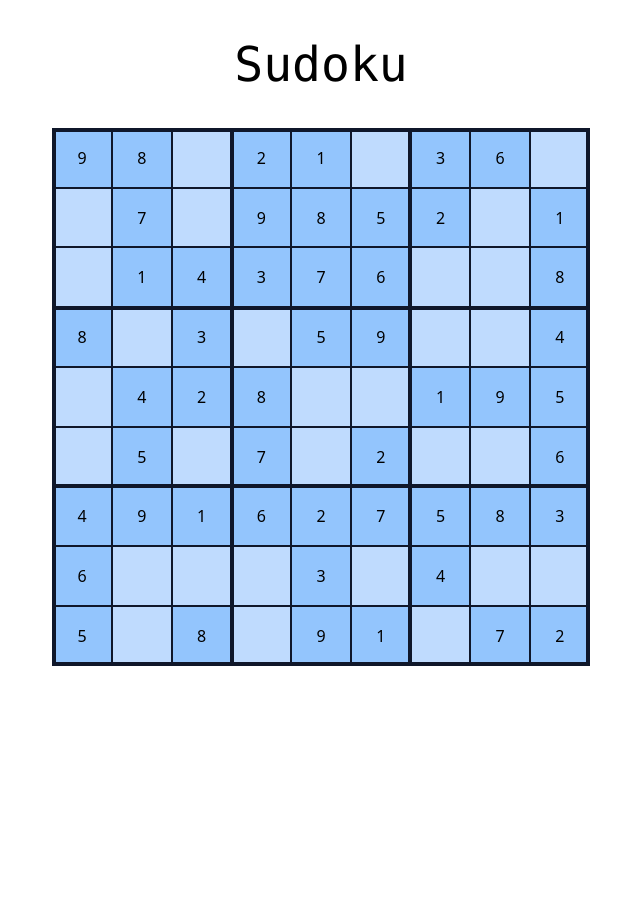
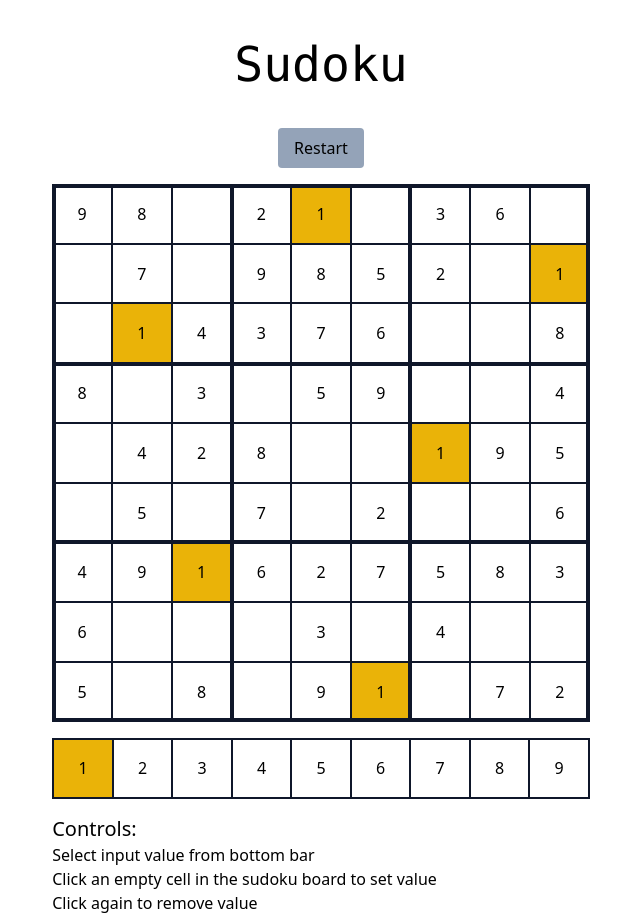
Before and after one commit to TomaSajt/tomasajt.xyz, a SvelteKit app: page /sudoku in a window 1280 px wide. Shown: the whole page, without its empty margins (319-959 px from the left). Before the commit the page ends 800 px from the top, so only its background shows below. Built offline with nearby package versions, Linux system fonts and the light colour scheme.

Commit message:
add new input system for sudoku

```diff
--- a/src/routes/sudoku/+page.svelte
+++ b/src/routes/sudoku/+page.svelte
@@ -1,20 +1,14 @@
 <script lang="ts">
     let board: number[];
     let fixed: boolean[];
-    let styleStates: StyleState[];
-    let interest: boolean[];
-    let conflict: boolean[];
     import { checkSolvable, makeBoard, getPosInfo } from "./sudoku";
     import { fade } from "svelte/transition";
     import { onMount } from "svelte";
     let inited = false;
     let solved = false;
-    let selectedInd: number;
-    function onClickSquare(i: number) {
-        if (fixed[i]) return;
-        selectedInd = i;
-        updateCellStyles();
-    }
+
+    let selectedInput = 1;
+
     onMount(() => {
         restart();
         inited = true;
@@ -22,133 +16,106 @@
         return () => document.removeEventListener("keydown", keydown);
     });
 
+    function onClickSquare(i: number) {
+        if (solved) return;
+        if (fixed[i]) return;
+        board[i] = board[i] === selectedInput ? 0 : selectedInput;
+        checkDone();
+    }
+
     function restart() {
         solved = false;
-        selectedInd = -1;
         board = makeBoard(30);
         fixed = Array(81).fill(true);
         for (let i = 0; i < 81; i++) {
             if (board[i] == 0) fixed[i] = false;
         }
         checkDone();
-        updateCellStyles();
-    }
-    function updateCellStyles() {
-        // 0 - fixed, 1 - interactable, 2 - selected, 3 - solved
-        styleStates = Array(81).fill(0);
-        interest = Array(81).fill(false);
-        conflict = Array(81).fill(false);
-        let selPosInfo = getPosInfo(selectedInd);
-        for (let i = 0; i < 81; i++) {
-            if (solved) styleStates[i] = StyleState.Solved;
-            else if (fixed[i]) styleStates[i] = StyleState.Fixed;
-            else if (i == selectedInd) styleStates[i] = StyleState.Selected;
-            else styleStates[i] = StyleState.Normal;
-            if (selectedInd == -1) continue;
-            let posInfo = getPosInfo(i);
-            interest[i] =
-                selPosInfo.aid == posInfo.aid ||
-                selPosInfo.x == posInfo.x ||
-                selPosInfo.y == posInfo.y ||
-                (board[selectedInd] != 0 && board[selectedInd] == board[i]);
-            conflict[i] =
-                (selPosInfo.aid == posInfo.aid ||
-                    selPosInfo.x == posInfo.x ||
-                    selPosInfo.y == posInfo.y) &&
-                board[selectedInd] != 0 &&
-                board[selectedInd] == board[i];
-        }
-    }
-
-    enum StyleState {
-        Fixed,
-        Normal,
-        Selected,
-        Solved,
     }
 
     function keydown(e: KeyboardEvent) {
         if (solved) return;
-        if (selectedInd == -1) return;
-        if (e.key == "Enter") {
-            selectedInd = -1;
-            updateCellStyles();
-            return;
-        }
-        if (e.key == "Backspace" || e.key == "Delete" || e.key == "0") {
-            board[selectedInd] = 0;
-            return;
-        }
         let n = Number(e.key);
         if (isNaN(n) || n < 1 || n > 9) return;
         console.log(n);
-        board[selectedInd] = n;
+        selectedInput = n;
         checkDone();
-        updateCellStyles();
     }
 
     function checkDone() {
-        let c = board.filter((x) => x != 0).length;
+        let c = board.filter((x) => x !== 0).length;
+        console.log(c);
         if (c == 81 && checkSolvable(board) == 1) {
             solved = true;
+            console.log("solvable");
         }
     }
 </script>
 
 <h1 class="my-10 text-5xl font-mono text-center">Sudoku</h1>
+<div class="grid place-content-center">
+    {#if inited}
+        <button
+            class="rounded bg-slate-400 w-fit px-4 py-2 mb-4"
+            on:click={() => restart()}>Restart</button
+        >
+    {:else}
+        <div>Loading board...</div>
+    {/if}
+</div>
 {#if inited}
     <div class="max-w-2xl mx-auto">
-        <div class="w-4/5 mx-auto relative">
+        <div class="w-4/5 mx-auto">
+            <div class="relative">
                 <div class="grid grid-cols-9 inset-0 select-none">
                     {#each Array(81) as _, i}
-                    <!-- svelte-ignore a11y-click-events-have-key-events -->
-                    <div
-                        class="aspect-square grid place-items-center border filter border-slate-900"
-                        class:bg-blue-300={styleStates[i] == StyleState.Fixed}
-                        class:bg-blue-200={styleStates[i] == StyleState.Normal}
-                        class:hover:bg-blue-100={styleStates[i] ==
-                            StyleState.Normal}
-                        class:bg-blue-500={styleStates[i] ==
-                            StyleState.Selected}
-                        class:hover:bg-blue-400={styleStates[i] ==
-                            StyleState.Selected}
-                        class:hover:cursor-pointer={styleStates[i] ==
-                            StyleState.Normal ||
-                            styleStates[i] == StyleState.Selected}
-                        class:bg-green-200={styleStates[i] == StyleState.Solved}
-                        class:hue-rotate-30={interest[i] && !conflict[i]}
-                        class:saturate-200={interest[i] && !conflict[i]}
-                        class:hue-rotate-[120deg]={conflict[i]}
-                        class:saturate-75={conflict[i]}
+                        <button
+                            class="aspect-square grid place-items-center border filter border-slate-900 cursor"
+                            class:cursor-default={fixed[i]}
+                            class:text-lg={!fixed[i]}
+                            class:font-extrabold={!fixed[i]}
+                            class:bg-yellow-500={selectedInput !== 0 &&
+                                board[i] === selectedInput}
                             on:click={() => onClickSquare(i)}
                         >
                             {board[i] == 0 ? "" : `${board[i]}`}
-                    </div>
+                        </button>
                     {/each}
                 </div>
                 <div
                     class="grid grid-cols-3 absolute inset-0 border-2 border-slate-900 pointer-events-none"
                 >
-                {#each Array(9) as _, i}
+                    {#each Array(9) as _}
                         <div class="aspect-square border-2 border-slate-900" />
                     {/each}
                 </div>
                 {#if solved}
                     <div
-                    class="grid grid-rows-3 absolute inset-0 p-4 place-items-center bg-[rgb(0,0,0,0.3)]"
+                        class="grid absolute inset-0 p-4 place-items-center bg-[rgb(0,0,0,0.9)]"
                         transition:fade
                     >
-                    <span class="text-7xl">You won</span>
-                    <button
-                        class="bg-blue-800 px-4 py-3 text-2xl rounded-md"
-                        on:click={() => solved && restart()}>New game</button
-                    >
+                        <span class="text-7xl text-white">You won!</span>
                     </div>
                 {/if}
             </div>
+
+            <div class="grid grid-cols-9 mt-4 border border-slate-900">
+                {#each Array(9) as _, i}
+                    <button
+                        class="aspect-square border border-slate-900"
+                        class:bg-yellow-500={i + 1 === selectedInput}
+                        on:click={() => (selectedInput = i + 1)}>{i + 1}</button
+                    >
+                {/each}
             </div>
-{:else}
-    <div>Loading board...</div>
+            <div class="mt-4">
+                <div class="text-xl">Controls:</div>
+                <div>Select input value from bottom bar</div>
+                <div>Click an empty cell in the sudoku board to set value</div>
+                <div>Click again to remove value</div>
+            </div>
+        </div>
+    </div>
 {/if}
 
 <style lang="postcss">
```
Lines whose indentation alone changed are shown as unchanged.
